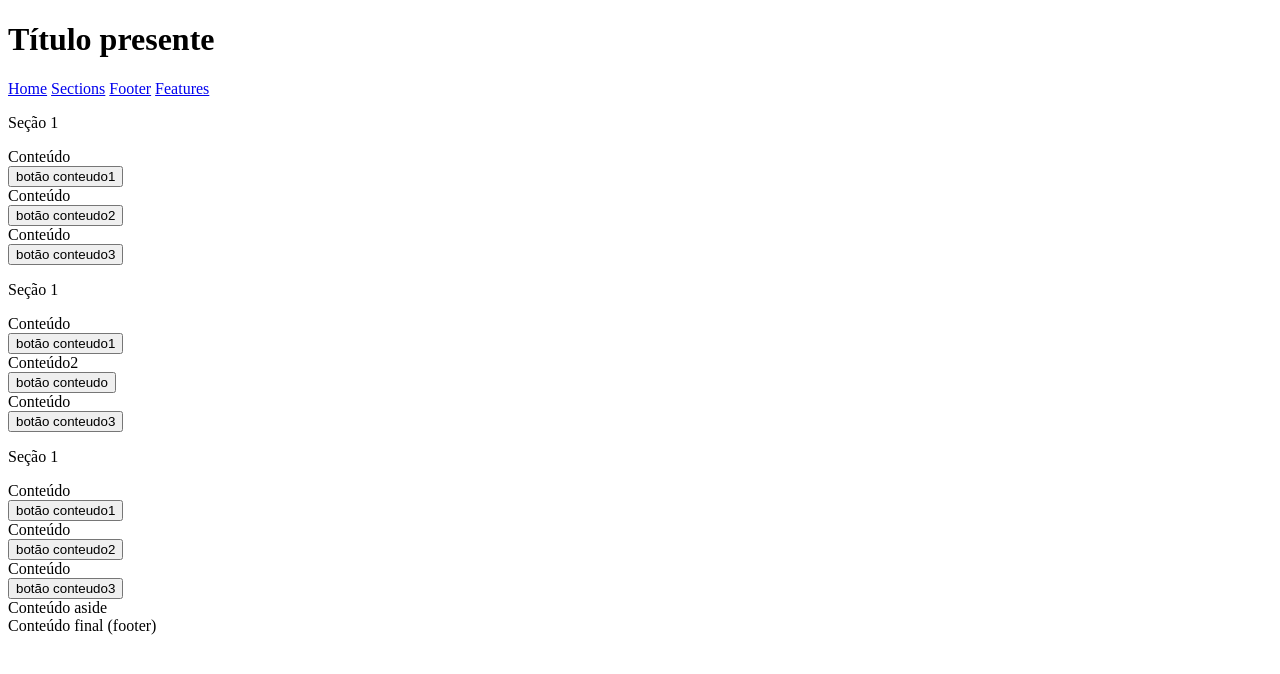
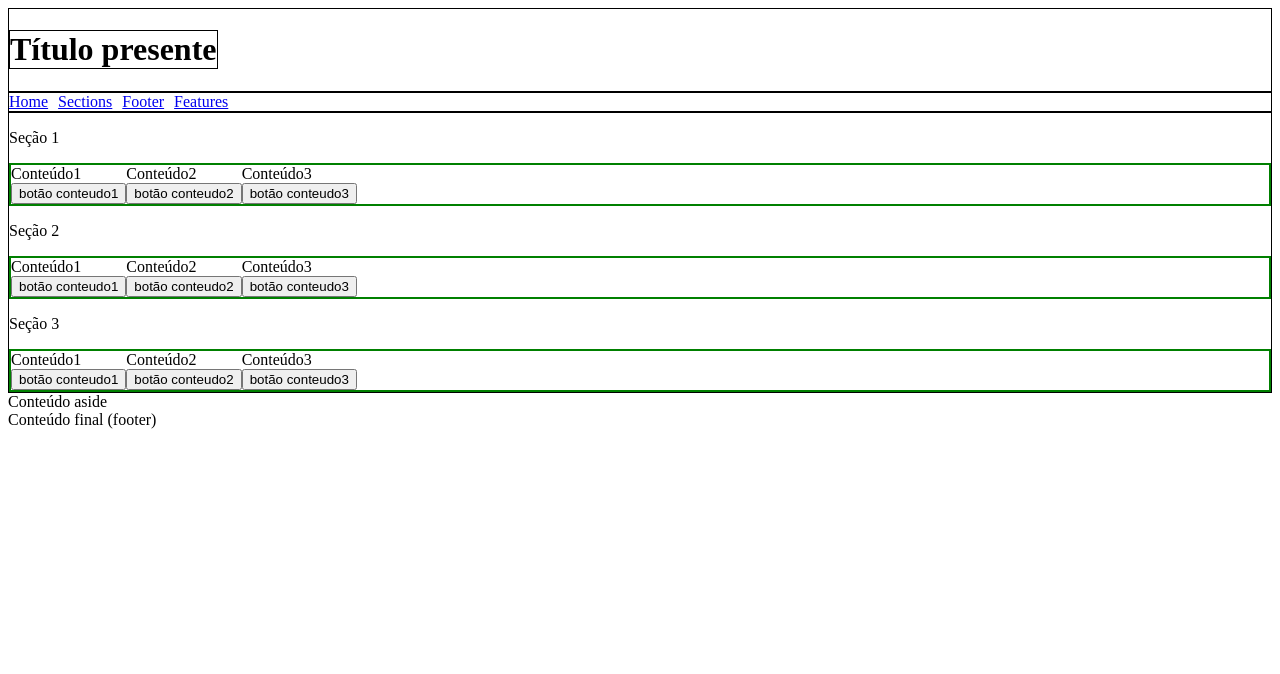
Before and after one commit to henriqueAvner/project-type-1, a website: page index.html in a window 1280 px wide. Drawn offline with Linux system fonts and the light colour scheme.

Commit message:
Arrumando posicionamento dos elementos do site

```diff
--- a/index.html
+++ b/index.html
@@ -8,45 +8,62 @@
 </head>
 <body>
     <header>
-    <h1>Título presente</h1>
+    <h1 id="title">Título presente</h1>
     </header>
-    <nav>
+    <nav id="navigation">
         <a id="home" href="#home">Home</a>
         <a id="sections" href="#sections">Sections</a>
         <a id="footer" href="#footer">Footer</a>
         <a id="features" href="#features">Features</a>
     </nav>
-    <main>
-    <section>
+    <main id="main-content">
         <p>Seção 1</p>
-        <div>Conteúdo</div>
+        <section class="section-class">
+            <div class="content">
+                Conteúdo1
                 <button>botão conteudo1</button>
-        <div>Conteúdo</div>
+            </div>
+            <div class="content">
+                Conteúdo2
                 <button>botão conteudo2</button>
-        <div>Conteúdo</div>
+                </div>
+            <div class="content">
+                Conteúdo3
                 <button>botão conteudo3</button>
         </section>
-    <section>
-        <p>Seção 1</p>
-        <div>Conteúdo</div>
+        <p>Seção 2</p>
+        <section class="section-class">
+            <div class="content">
+                Conteúdo1
                 <button>botão conteudo1</button>
-        <div>Conteúdo2</div>
-            <button>botão conteudo</button>
-        <div>Conteúdo</div>
+            </div>
+            <div class="content">
+                Conteúdo2
+                <button>botão conteudo2</button>
+                </div>
+            <div class="content">
+                Conteúdo3
                 <button>botão conteudo3</button>
+            </div>
         </section>
-    <section>
-        <p>Seção 1</p>
-        <div>Conteúdo</div>
+        <p>Seção 3</p>
+        <section class="section-class">
+            <div class="content">
+                Conteúdo1
                 <button>botão conteudo1</button>
-        <div>Conteúdo</div>
+            </div>
+             <div class="content">
+                Conteúdo2
                 <button>botão conteudo2</button>
-        <div>Conteúdo</div>
+            </div>
+             <div class="content">
+                Conteúdo3
                 <button>botão conteudo3</button>
+            </div>
         </section>
     </main>
-    <aside>Conteúdo aside</aside>
-    <footer>Conteúdo final (footer)</footer>
+    <aside id="aside-content">Conteúdo aside</aside>
+    <footer id="footer-content">Conteúdo final (footer)</footer>
     <scrip></scrip>
 </body>
 </html>
--- a/style.css
+++ b/style.css
@@ -0,0 +1,43 @@
+header {
+border: solid black 1px;
+display: flex;
+}
+
+#title {
+border: solid black 1px;
+display: flex;
+}
+
+#navigation {
+border: solid black 1px;
+display: flex;
+gap: 10px;
+
+}
+
+#main-content {
+border: solid black 1px;
+display: flex;
+justify-content: space-around;
+flex-direction: column;
+}
+
+.section-class{
+    border: solid green 2px;
+    display: flex;
+    flex-direction: row;
+
+
+}
+.content {
+    display: flex;
+    flex-direction:column;
+
+}
+
+
+#aside-content{
+    display: flex;
+    flex-direction: column;
+    align-self: flex-end;
+}
```
Lines whose indentation alone changed are shown as unchanged.
